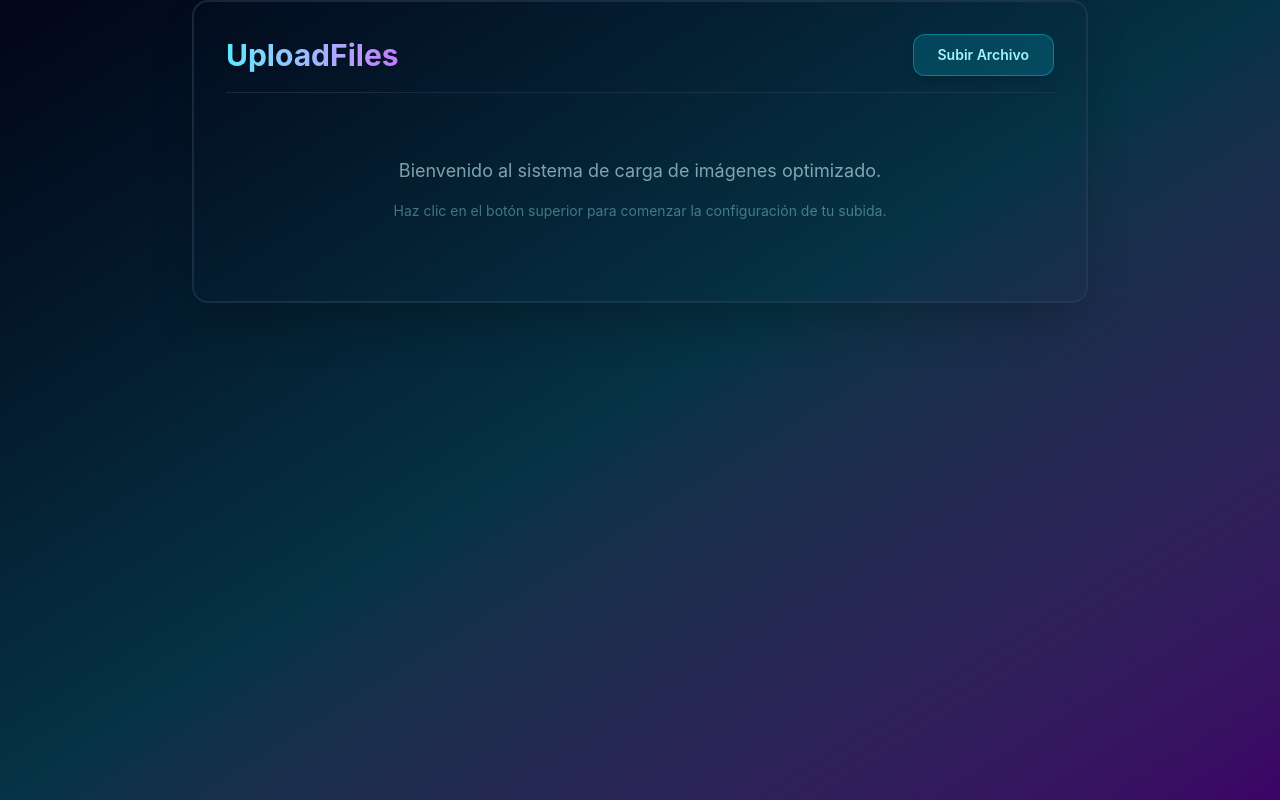
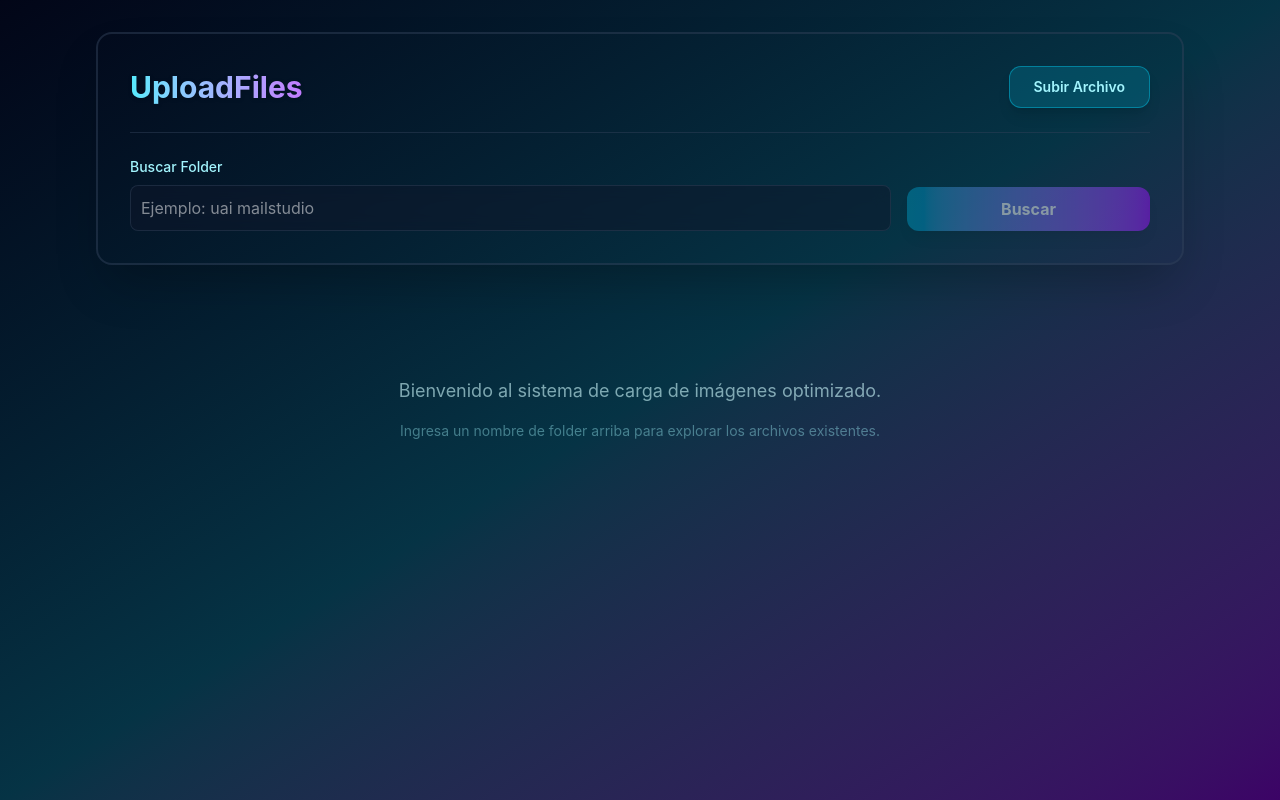
Before and after one commit to KevinKeyssx/FileManager-Front, a SvelteKit app: page / in a window 1280 px wide. Built offline with nearby package versions, Linux system fonts and the light colour scheme.

Commit message:
Home Page updated & createQuery & handleSearch &  card implemented

```diff
--- a/src/routes/+page.svelte
+++ b/src/routes/+page.svelte
@@ -1,10 +1,51 @@
 <script lang="ts">
+	import { createQuery } from "@tanstack/svelte-query";
 	import UploadImage from "$lib/components/UploadImage.svelte";
+	import TextInput from "$lib/components/TextInput.svelte";
+	import SEO from "$lib/components/SEO.svelte";
+	import type { FileManagerResponse } from "$lib/types";
 
-	let isUploadOpen = $state( false );
+	let isUploadOpen   = $state( false );
+	let searchQuery    = $state( "" );
+	let folderToSearch = $state( "" );
+
+	const filesQuery = createQuery<FileManagerResponse, Error>( ( ) => ( {
+		queryKey : [ "files", folderToSearch ],
+		queryFn  : async ( ) => {
+			const res = await fetch( `/api/filemanager/get-all?folder=${ encodeURIComponent( folderToSearch ) }` );
+			if ( !res.ok ) throw new Error( "Error al obtener archivos" );
+			return res.json( ) as Promise<FileManagerResponse>;
+		},
+		enabled : !!folderToSearch
+	} ) );
+
+	function updateSearch( v: string ) {
+		searchQuery = v;
+	}
+
+	function handleSearch( ) {
+		if ( !searchQuery.trim( ) ) return;
+		folderToSearch = searchQuery.trim( );
+	}
+
+	async function copyToClipboard( text: string ) {
+		try {
+			await navigator.clipboard.writeText( text );
+		} catch ( err ) {
+			console.error( "Error al copiar: ", err );
+		}
+	}
+
+	const normalizedDisplay = $derived( searchQuery.trim( ).replace( /\s+/g, "|" ) );
 </script>
 
-<main class="max-w-4xl mx-auto p-8 bg-neon-glass rounded-2xl shadow-2xl border-2 border-slate-700/50 my-auto space-y-4">
+<SEO
+	title="FileManager - Sube y optimiza tus imágenes"
+	description="La plataforma más rápida para subir y transformar tus archivos e imágenes con configuraciones personalizadas."
+/>
+
+<main class="max-w-6xl mx-auto p-8 my-auto space-y-8">
+	<section class="bg-neon-glass rounded-2xl shadow-2xl border-2 border-slate-700/50 p-8 space-y-6">
 		<div class="flex justify-between items-center">
 			<h1 class="text-3xl font-bold text-transparent bg-clip-text bg-linear-to-r from-cyan-300 to-purple-400 drop-shadow-sm">
 				UploadFiles
@@ -20,14 +61,130 @@
 
 		<hr class="border-slate-700/50" />
 
-	<div class="py-12 text-center space-y-4">
+		<div class="space-y-2">
+			<div class="grid grid-cols-1 md:grid-cols-4 gap-4 items-end">
+				<div class="md:col-span-3">
+					<TextInput
+						id="search"
+						label="Buscar Folder"
+						value={ searchQuery }
+						placeholder="Ejemplo: uai mailstudio"
+						onchange={ updateSearch }
+						type="search"
+						onkeydown={ ( e: KeyboardEvent ) => e.key === "Enter" && handleSearch( ) }
+					/>
+				</div>
+
+				<button
+					class="w-full py-2.5 rounded-xl bg-linear-to-r from-cyan-600 to-purple-600 text-white font-bold shadow-lg hover:shadow-cyan-500/20 transition-all active:scale-95 disabled:opacity-50"
+					onclick={ handleSearch }
+					disabled={ !searchQuery.trim( ) || filesQuery.isFetching }
+				>
+					{ filesQuery.isFetching ? "Buscando..." : "Buscar" }
+				</button>
+			</div>
+			{#if searchQuery.trim( )}
+				<p class="text-[10px] text-cyan-400/60 font-mono ml-1">
+					Formato: <span class="text-cyan-300">{ normalizedDisplay }</span>
+				</p>
+			{/if}
+		</div>
+	</section>
+
+	{#if filesQuery.isLoading && filesQuery.isFetching}
+		<div class="flex flex-col items-center py-20 space-y-4">
+			<div class="w-12 h-12 border-4 border-cyan-500/20 border-t-cyan-500 rounded-full animate-spin"></div>
+			<p class="text-cyan-200/60 animate-pulse">Obteniendo recursos...</p>
+		</div>
+	{:else if filesQuery.isError}
+		<div class="p-8 bg-red-500/10 border border-red-500/50 rounded-2xl text-center">
+			<p class="text-red-400">Error: { filesQuery.error.message }</p>
+		</div>
+	{:else if filesQuery.data && filesQuery.data.resources.length > 0}
+		{@const data = filesQuery.data}
+		<div class="space-y-4">
+			<div class="flex justify-between items-center">
+				<h2 class="text-xl font-semibold text-cyan-100">Resultados ({ data.total_count })</h2>
+				<p class="text-xs text-cyan-100/40">Tiempo: { data.time }ms</p>
+			</div>
+
+			<div class="grid grid-cols-1 md:grid-cols-2 lg:grid-cols-3 gap-6">
+				{#each data.resources as resource}
+					<div class="bg-slate-900/40 border border-slate-700/50 rounded-2xl overflow-hidden backdrop-blur-md hover:border-cyan-500/30 transition-all shadow-xl group">
+						<div class="aspect-video relative overflow-hidden bg-slate-950">
+							<img src={ resource.secure_url } alt={ resource.public_id } class="w-full h-full object-cover group-hover:scale-105 transition-transform duration-500" />
+							<div class="absolute top-2 right-2 px-2 py-1 bg-slate-950/80 rounded-lg text-[10px] font-bold text-cyan-400 uppercase tracking-wider border border-cyan-500/20">
+								{ resource.format }
+							</div>
+						</div>
+						<div class="p-4 space-y-3">
+							<div class="flex justify-between items-center gap-2">
+								<h3 class="text-sm font-semibold text-white truncate flex-1" title={ resource.public_id }>
+									{ resource.public_id.split( "/" ).pop( ) }
+								</h3>
+
+                                <span
+                                    class="w-2.5 h-2.5 rounded-full border border-white/10 shadow-sm"
+                                    class:bg-cyan-500={ resource.status === "active" }
+                                    class:bg-red-500={ resource.status === "inactive" }
+                                    title={ resource.status }
+                                ></span>
+							</div>
+
+							<div class="grid grid-cols-3 gap-y-2 gap-x-1 text-[ 11px ] text-cyan-100/60">
+								<div class="flex items-center gap-1.5 text-xs">
+									<span class="w-1.5 h-1.5 rounded-full bg-purple-500"></span>
+									{ resource.width } x { resource.height }
+								</div>
+
+                                <div class="flex items-center gap-1.5 text-xs">
+									<span class="w-1.5 h-1.5 rounded-full bg-cyan-500"></span>
+									{ ( resource.bytes / 1024 ).toFixed( 2 ) } KB
+								</div>
+
+                                <div class="flex items-center gap-1.5 text-xs">
+									<span class="w-1.5 h-1.5 rounded-full bg-slate-500"></span>
+									{ resource.resource_type }
+								</div>
+							</div>
+
+                            <div class="flex gap-2 items-center">
+                                <a
+                                    href={ resource.secure_url }
+                                    target="_blank"
+                                    class="block w-full py-2 text-center rounded-xl bg-slate-800/50 hover:bg-cyan-500/20 text-cyan-200 text-xs font-semibold transition-all border border-slate-700 hover:border-cyan-500/50"
+                                >
+                                    Ver Imagen
+                                </a>
+
+                                <button
+                                    class="p-2 rounded-lg bg-slate-800/50 text-cyan-400/70 hover:text-cyan-400 hover:bg-slate-800 transition-all border border-slate-700/50"
+                                    onclick={ ( ) => copyToClipboard( resource.secure_url ) }
+                                    title="Copiar URL segura"
+                                >
+                                    <svg xmlns="http://www.w3.org/2000/svg" width="14" height="14" viewBox="0 0 24 24" fill="none" stroke="currentColor" stroke-width="2" stroke-linecap="round" stroke-linejoin="round"><rect width="14" height="14" x="8" y="8" rx="2" ry="2"/><path d="M4 16c-1.1 0-2-.9-2-2V4c0-1.1.9-2 2-2h10c1.1 0 2 .9 2 2"/></svg>
+                                </button>
+                            </div>
+						</div>
+					</div>
+				{/each}
+			</div>
+		</div>
+	{:else if folderToSearch}
+		<div class="py-20 text-center space-y-4 bg-slate-900/20 rounded-2xl border border-dashed border-slate-700/50">
+			<p class="text-cyan-100/60 text-lg">No se encontraron archivos en este folder.</p>
+			<p class="text-sm text-cyan-200/40">Intenta buscar con otro nombre o verifica el formato.</p>
+		</div>
+	{:else}
+		<div class="py-20 text-center space-y-4">
 			<p class="text-cyan-100/60 text-lg">
 				Bienvenido al sistema de carga de imágenes optimizado.
 			</p>
 			<p class="text-sm text-cyan-200/40">
-			Haz clic en el botón superior para comenzar la configuración de tu subida.
+				Ingresa un nombre de folder arriba para explorar los archivos existentes.
 			</p>
 		</div>
+	{/if}
 </main>
 
 <UploadImage bind:open={ isUploadOpen } />
```
Lines whose indentation alone changed are shown as unchanged.
